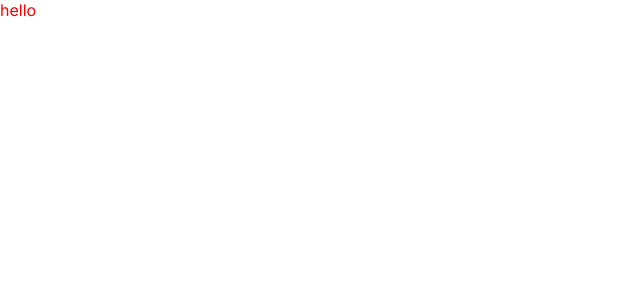
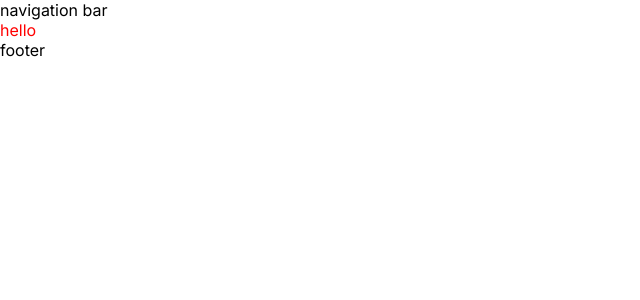
Before and after one commit to djmin43/summit, a Next.js app: page / in a window 1280 px wide. Shown: the top 300 px of the page, without its empty margins (0-640 px from the left). Built offline with nearby package versions, Linux system fonts and the light colour scheme.

Commit message:
add footer and navigation bar

```diff
--- a/src/app/layout.tsx
+++ b/src/app/layout.tsx
@@ -2,6 +2,8 @@ import type { Metadata } from "next";
 import { Inter } from "next/font/google";
 import "./globals.css";
 import { ReactNode } from "react";
+import { NavigationBar } from "@/components/navigation-bar";
+import { Footer } from "@/components/footer";
 
 const inter = Inter({ subsets: ["latin"] });
 
@@ -17,7 +19,11 @@ export default function RootLayout({
 }>) {
   return (
     <html lang="en">
-      <body className={inter.className}>{children}</body>
+      <body className={inter.className}>
+        <NavigationBar />
+        {children}
+        <Footer />
+      </body>
     </html>
   );
 }
--- /dev/null
+++ b/src/components/footer/index.tsx
@@ -0,0 +1,3 @@
+export const Footer = () => {
+  return <footer>footer</footer>;
+};
--- /dev/null
+++ b/src/components/navigation-bar/index.tsx
@@ -0,0 +1,3 @@
+export const NavigationBar = () => {
+  return <nav>navigation bar</nav>;
+};
```
Also changed, not shown: src/components/footer/footer.module.scss (added), src/components/navigation-bar/navigation-bar.module.scss (added).
